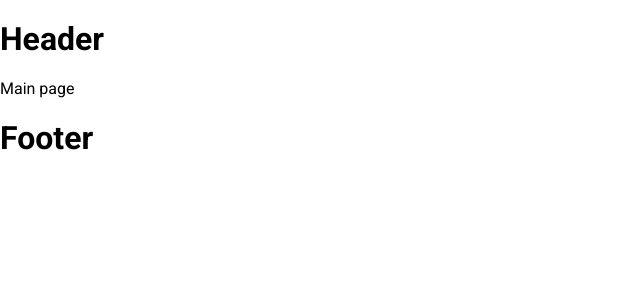
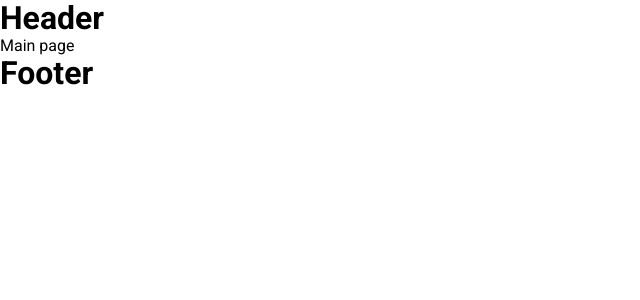
Before and after one commit to Avdotiq/MX-landing, a React (Create React App) app: page / in a window 1280 px wide. Shown: the top 300 px of the page, without its empty margins (0-640 px from the left). Built offline with nearby package versions, Linux system fonts and the light colour scheme; a web font is replaced by a local one.

Commit message:
feat: updating styles and adding variables for theme, grid

```diff
--- a/src/assets/styles/style.css
+++ b/src/assets/styles/style.css
@@ -7,6 +7,10 @@
 html,
 body {
     font-family: 'Roboto', sans-serif;
+}
+
+h1, h2, h3, p {
+    margin: 0;
 }
 
 img {
@@ -19,3 +23,12 @@ ul {
     padding: 0;
     list-style: none;
 }
+
+a {
+    display: block;
+    width: fit-content;
+}
+
+a:hover {
+    text-decoration: underline;
+}
--- /dev/null
+++ b/src/utils/theme.js
@@ -0,0 +1,11 @@
+export const Colors = {
+  primary: '#FFFFFF',
+  primary_middle: '#DDDDDD;',
+  primary_dark: '#000000',
+  secondary: '#888888',
+  secondary_dark: '#0B0819',
+  secondary_light: '#F4F4F4;',
+  text: '#444444',
+  warn: '#D51820',
+  success: '#3C763D',
+};
```
Also changed, not shown: src/utils/grid.js (added, +25 -0 lines).
